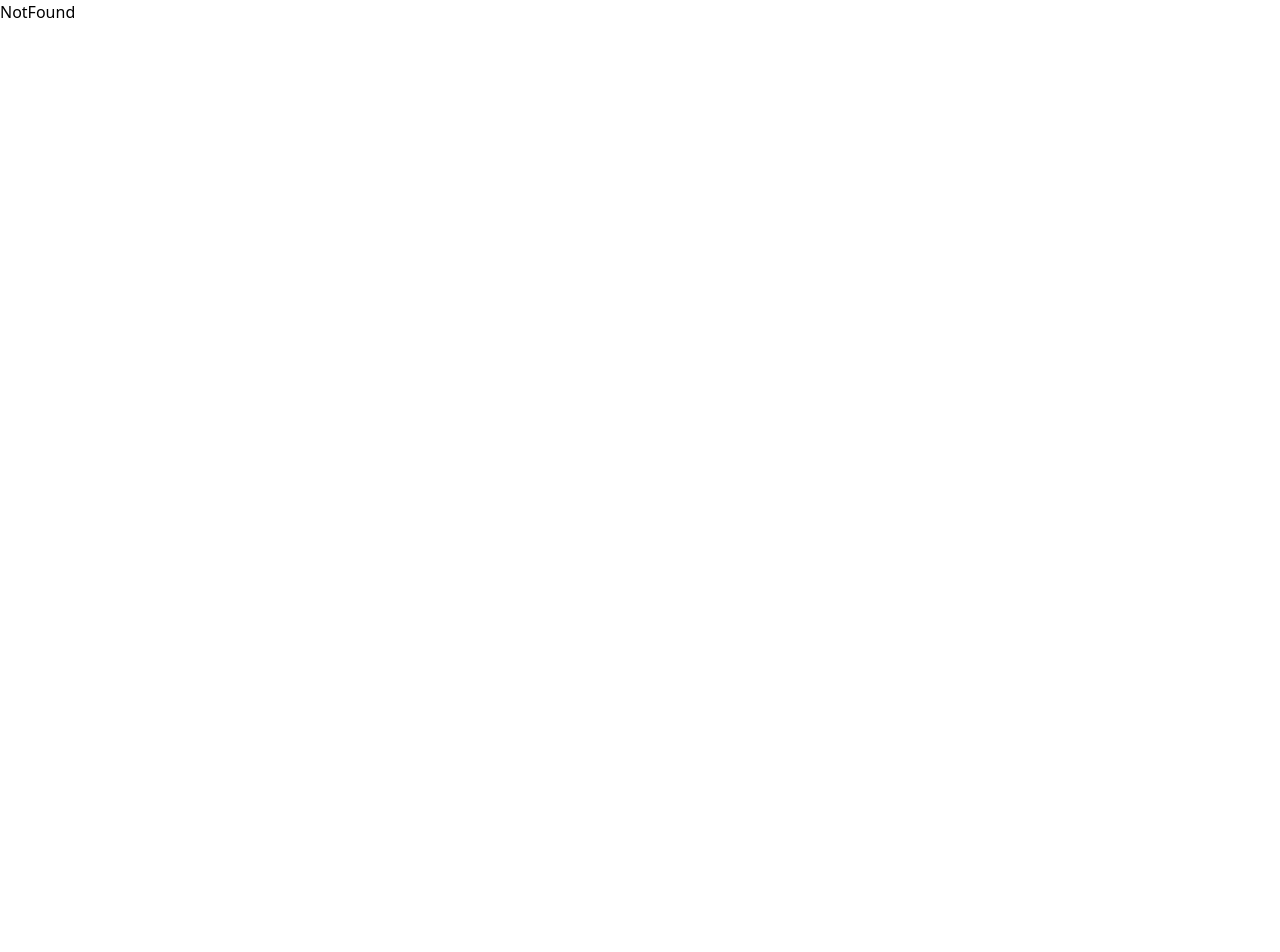
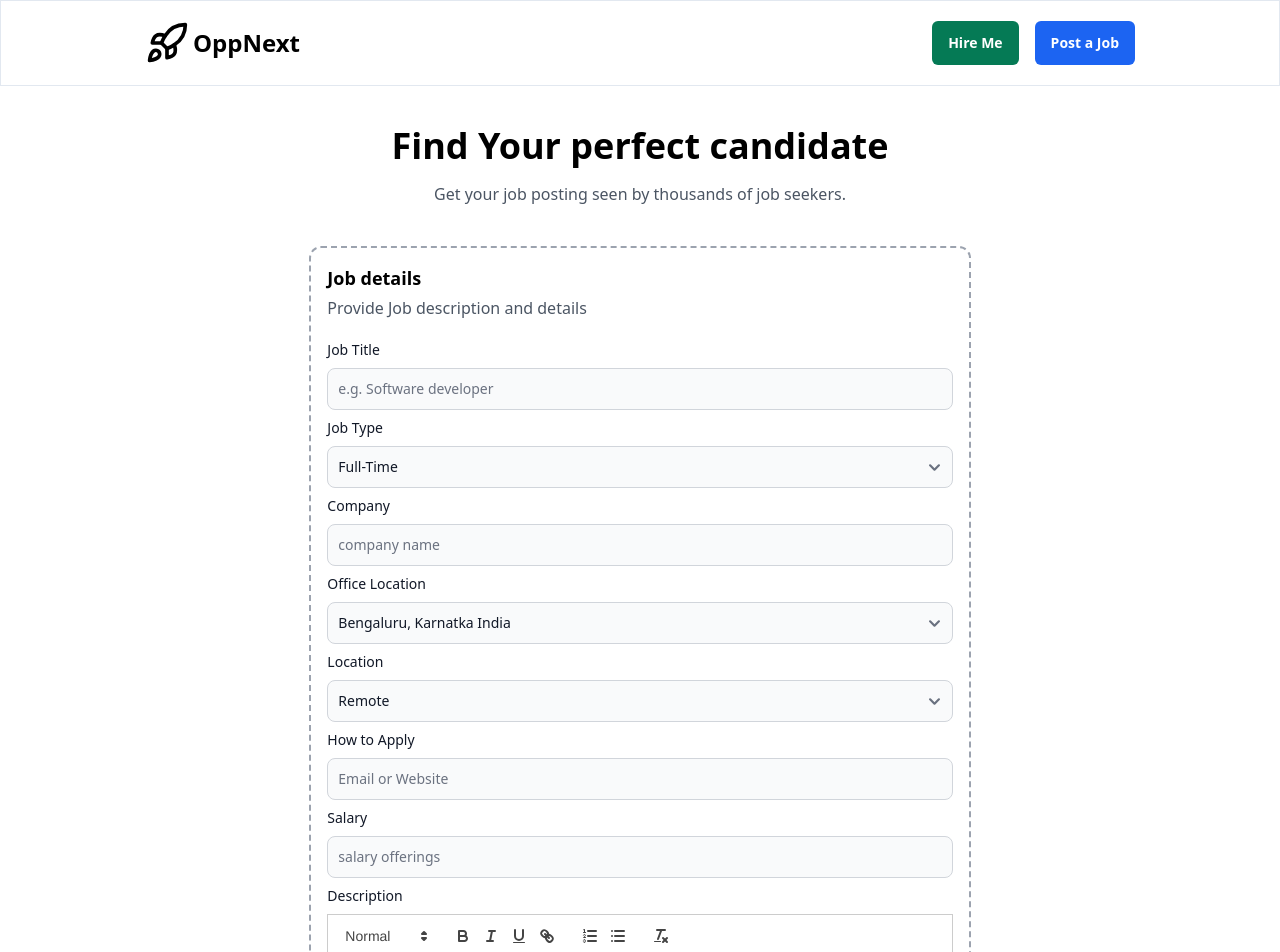
Before and after one commit to abhissh11/OpportuNext, a React (Create React App) app: page /post-Job in a window 1280 px wide. Shown: the top 952 px of the page. Before the commit the page ends 800 px from the top, so only its background shows below. Built offline with nearby package versions, Linux system fonts and the light colour scheme.

Commit message:
Implemented JobPost UI

```diff
--- a/package.json
+++ b/package.json
@@ -10,6 +10,7 @@
     "lucide-react": "^0.408.0",
     "react": "^18.3.1",
     "react-dom": "^18.3.1",
+    "react-quill": "^2.0.0",
     "react-router": "^6.24.1",
     "react-router-dom": "^6.24.1",
     "react-scripts": "5.0.1",
--- a/src/App.js
+++ b/src/App.js
@@ -5,6 +5,7 @@ import NotFound from "./components/NotFound";
 import AllJobjsPage from "./pages/AllJobjsPage";
 import JobsPage from "./pages/JobsPage";
 import HomePage from "./pages/HomePage";
+import JobPostingPage from "./pages/JobPostingPage";
 
 const router = createBrowserRouter([
   {
@@ -24,6 +25,10 @@ const router = createBrowserRouter([
         path: "/jobs/:slug",
         element: <JobsPage />,
       },
+      {
+        path: "/post-Job",
+        element: <JobPostingPage />,
+      },
     ],
   },
   {
--- a/src/components/Header.js
+++ b/src/components/Header.js
@@ -18,9 +18,11 @@ export default function Header() {
           <button className="px-3 md:px-4 py-3 bg-green-600 text-white rounded-md text-sm font-semibold hover:bg-green-800 ">
             Hire Me
           </button>
-          <button className="px-3 md:px-4 py-3 bg-blue-600 text-white rounded-md text-sm font-semibold hover:bg-black">
-            Post a Job
-          </button>
+          <Link to="/post-Job">
+            <button className="px-3 md:px-4 py-3 bg-blue-600 text-white rounded-md text-sm font-semibold hover:bg-black">
+              Post a Job
+            </button>
+          </Link>
         </div>
       </div>
     </div>
--- /dev/null
+++ b/src/pages/JobPostingPage.js
@@ -0,0 +1,118 @@
+import { Button, Label, Select, TextInput } from "flowbite-react";
+import React from "react";
+import ReactQuill from "react-quill";
+import "react-quill/dist/quill.snow.css";
+
+export default function JobPostingPage() {
+  return (
+    <div className="md:mx-36 mx-3 my-10 min-h-svh flex flex-col items-center">
+      <div className="pb-10 flex flex-col gap-4 text-center items-center">
+        <h1 className="text-4xl font-extrabold">Find Your perfect candidate</h1>
+        <p className="tetx-lg font-sm text-gray-600">
+          Get your job posting seen by thousands of job seekers.
+        </p>
+      </div>
+
+      {/* form */}
+
+      <div className="md:w-2/3 border-2 border-gray-400 p-4 rounded-xl border-dashed">
+        <form action="">
+          <div className=" flex flex-col gap-1">
+            <h2 className="text-lg font-semibold">Job details</h2>
+            <p className="text-md text-gray-600">
+              Provide Job description and details
+            </p>
+          </div>
+          <div className="py-5 flex flex-col gap-2">
+            <div className="flex flex-col gap-2">
+              <Label htmlFor="title" value="Job Title" />
+              <TextInput
+                type="text"
+                required
+                id="title"
+                placeholder="e.g. Software developer"
+              />
+            </div>
+            <div className="flex flex-col gap-2">
+              <Label htmlFor="JobType" value="Job Type" />
+              <Select id="jobType" required>
+                <option>Full-Time</option>
+                <option>Part-time</option>
+                <option>Internship</option>
+                <option>Temporary</option>
+                <option>Contract</option>
+                <option>Volunteer</option>
+              </Select>
+            </div>
+            <div className="flex flex-col gap-2">
+              <Label htmlFor="company" value="Company" />
+              <TextInput
+                type="text"
+                id="company"
+                required
+                placeholder="company name"
+              />
+            </div>
+
+            <div className="flex flex-col gap-2">
+              <Label htmlFor="office-location" value="Office Location" />
+              <Select id="location" required>
+                <option>Bengaluru, Karnatka India</option>
+                <option>Hyederabad, Telangna, India</option>
+                <option>Pune, Maharashtra, India</option>
+                <option>Gurugram, Haryana, India</option>
+                <option>Delhi, India</option>
+                <option>Chandigarh, India</option>
+                <option>Noida, UP, India</option>
+                <option>Jaipur, Rajasthan, India</option>
+                <option>Mumbai, Maharashtra, India</option>
+                <option>Ahemdabad, Gujarat, India</option>
+                <option>Chennai, Tamil Nadu, India</option>
+                <option>NYC, USA</option>
+              </Select>
+            </div>
+            <div className="flex flex-col gap-2">
+              <Label htmlFor="location" value="Location" />
+              <Select>
+                <option>Remote</option>
+                <option>In-Office</option>
+                <option>Hybrid</option>
+              </Select>
+            </div>
+            <div className="flex flex-col gap-2">
+              <Label htmlFor="applyMethod" value="How to Apply" />
+              <TextInput
+                type="text"
+                id="website"
+                required
+                placeholder="Email or Website"
+              />
+            </div>
+            <div className="flex flex-col gap-2">
+              <Label htmlFor="salary" value="Salary" />
+              <TextInput
+                type="text"
+                id="salary"
+                placeholder="salary offerings"
+              />
+            </div>
+            <div className="flex flex-col gap-2">
+              <Label htmlFor="desciption" value="Description" />
+              <ReactQuill
+                theme="snow"
+                placeholder="Write about the Job Description."
+                className="h-32 mb-12"
+                required
+              />
+            </div>
+            <div className="pt-2">
+              <Button type="submit" className="bg-black px-4">
+                Publish
+              </Button>
+            </div>
+          </div>
+        </form>
+      </div>
+    </div>
+  );
+}
```
Also changed, not shown: 1 other file (tests, documents, lock files or other folders).
